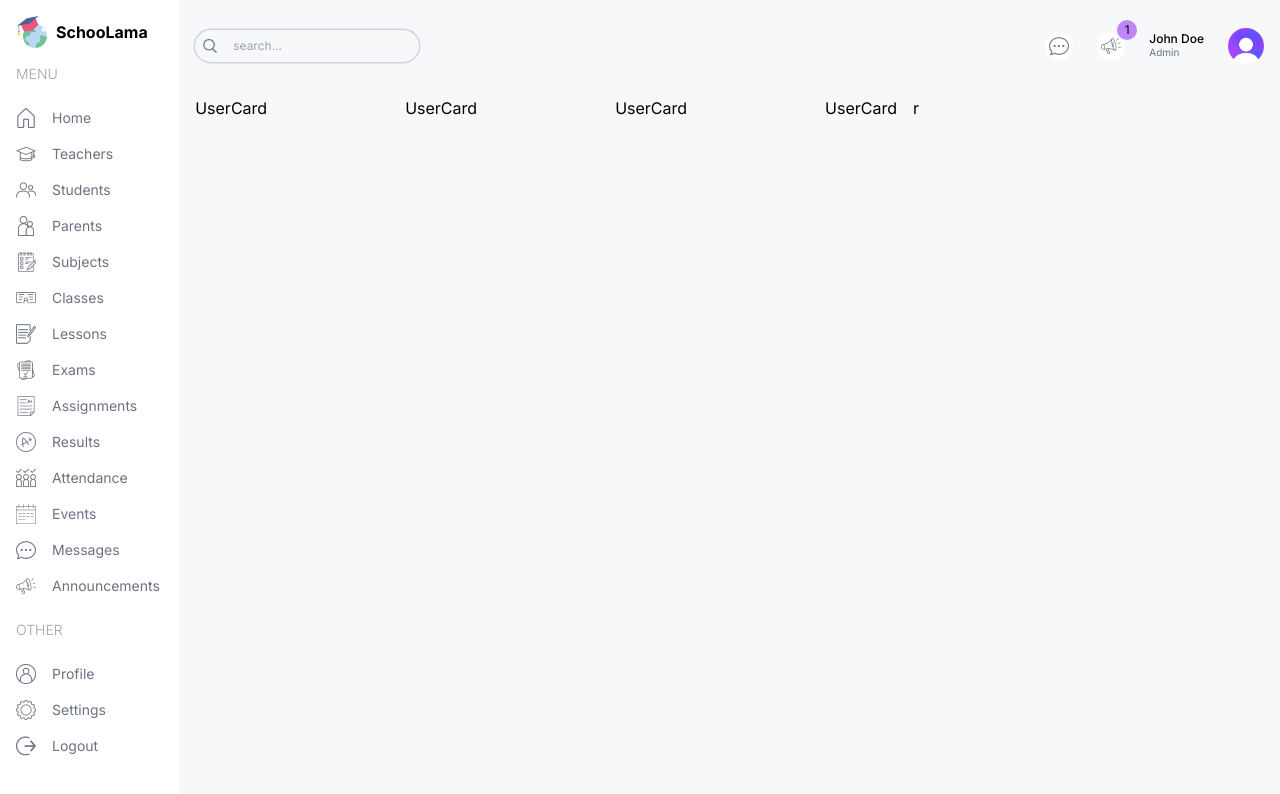
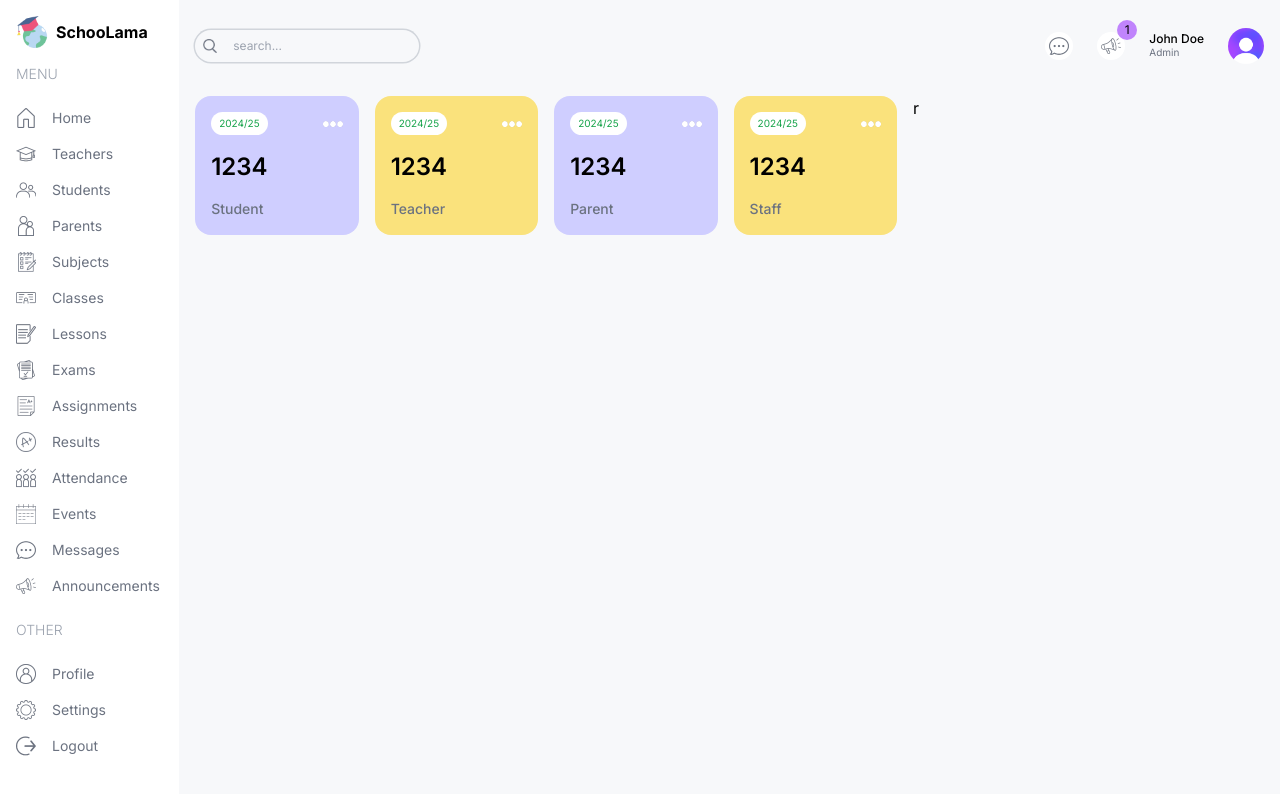
Before and after one commit to MgMorshed123/School-Management, a Next.js app: page /admin in a window 1280 px wide. Shown: the top 794 px of the page. Built offline with nearby package versions, Linux system fonts and the light colour scheme.

Commit message:
usercard done

```diff
--- a/src/components/UserCard.tsx
+++ b/src/components/UserCard.tsx
@@ -1,6 +1,17 @@
+import Image from "next/image"
+
 const UserCard = ({type} : {type : string}) => {
   return (
-    <div className=''>UserCard</div>
+    <div className='rounded-2xl odd:bg-lamaPurple even:bg-lamaYellow p-4 flex-1 min-w-[130px]'>
+        <div className="flex justify-between items-center">
+            <span className="text-[10px] bg-white px-2 py-1 rounded-full text-green-600">2024/25</span>
+            <Image src='/more.png' alt='' width={20}height={20} />
+
+
+        </div>
+        <h1 className="text-2xl font-semibold my-4">1234</h1>
+        <h2 className="capitalize text-sm font-medium text-gray-500">{type}</h2>
+    </div>
   )
 }
 
--- a/tailwind.config.ts
+++ b/tailwind.config.ts
@@ -13,6 +13,14 @@
         "gradient-conic":
           "conic-gradient(from 180deg at 50% 50%, var(--tw-gradient-stops))",
       },
+      colors: {
+        lamaSky: "#C3EBFA",
+        lamaSkyLight: "#EDF9FD",
+        lamaPurple: "#CFCEFF",
+        lamaPurpleLight: "#F1F0FF",
+        lamaYellow: "#FAE27C",
+        lamaYellowLight: "#FEFCE8",
+      },
     },
   },
   plugins: [],
```
